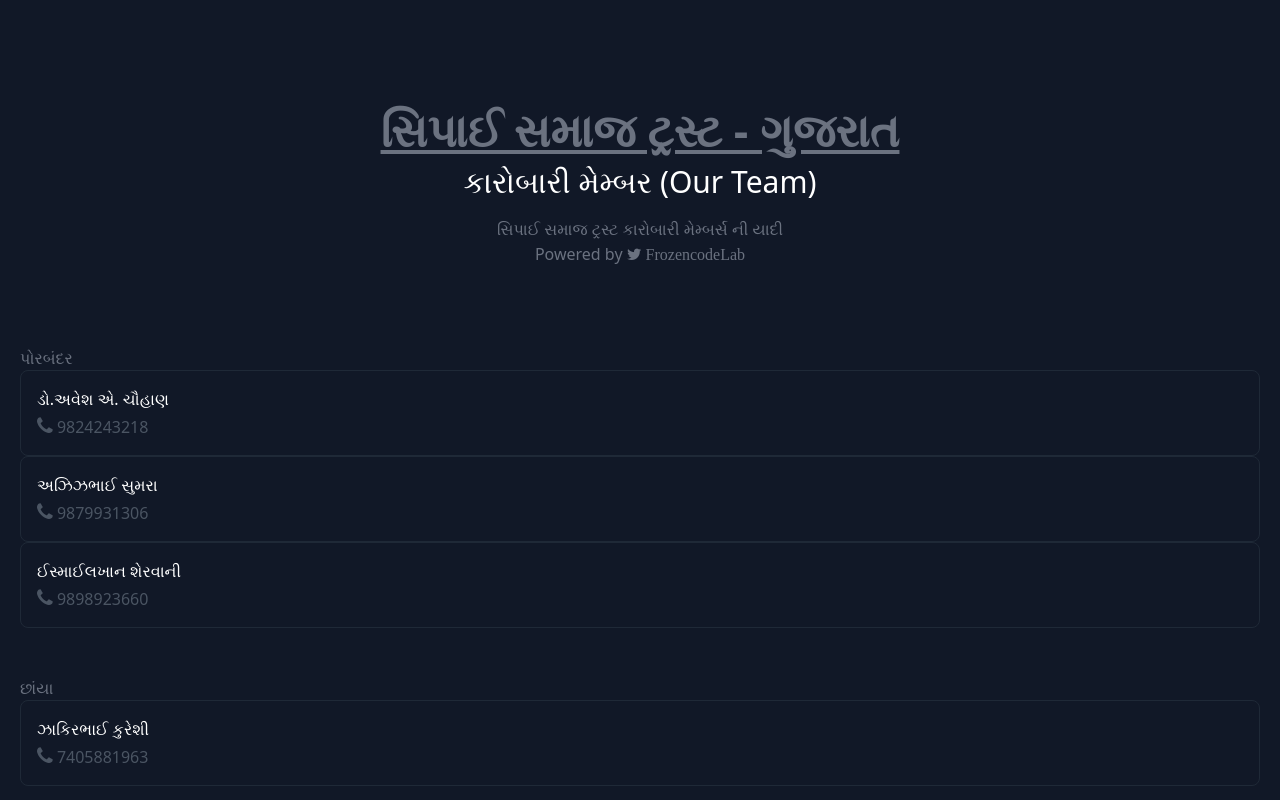
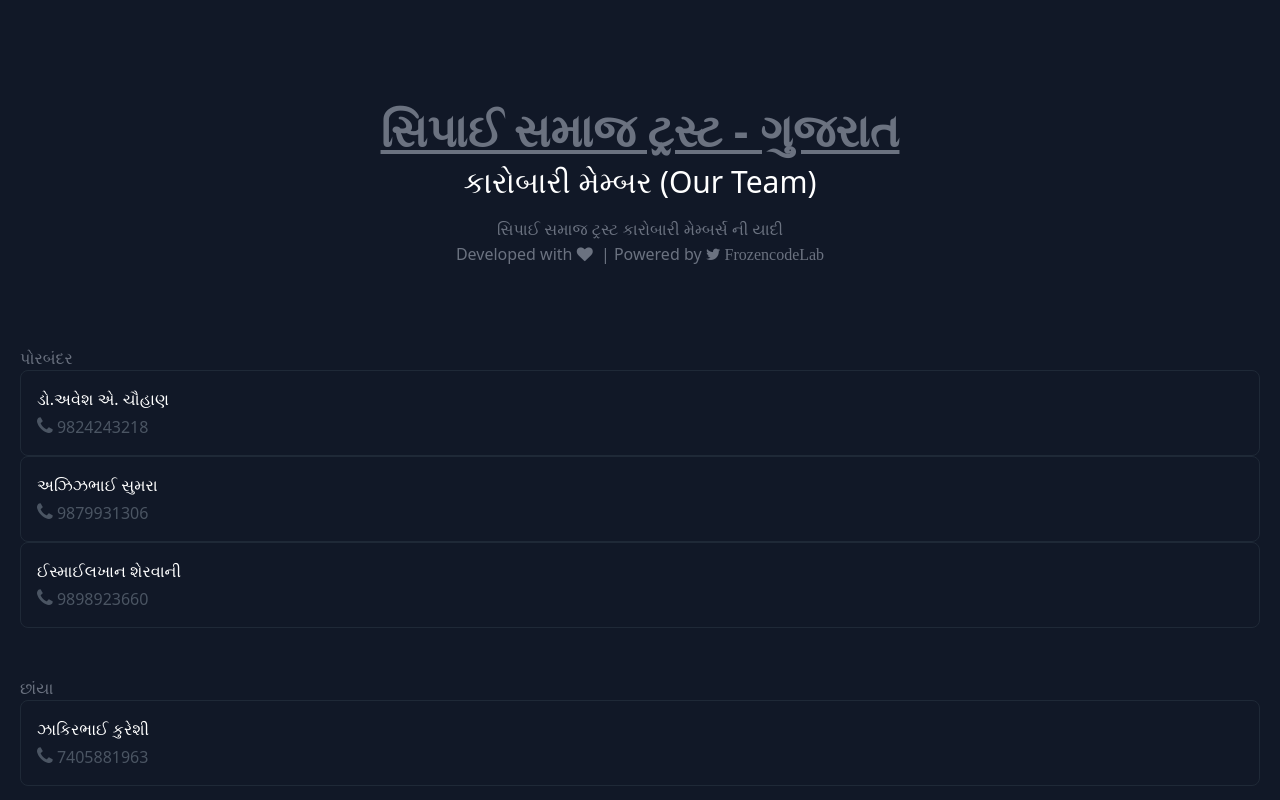
Before and after one commit to altafkhokhar/SiapaiSamajTrust, a plain HTML site: page ContactList.html in a window 1280 px wide. Shown: the top 800 px of the page. Drawn offline with nearby package versions, Linux system fonts and the light colour scheme.

Commit message:
Update ContactList.html

```diff
--- a/ContactList.html
+++ b/ContactList.html
@@ -34,7 +34,7 @@ text-align:center;
 
       <p class="lg:w-2/3 mx-auto leading-relaxed text-base">સિપાઈ સમાજ ટ્રસ્ટ  કારોબારી મેમ્બર્સ ની  યાદી</p>
 
-	  <p> Powered by <i class="fa fa-twitter" aria-hidden="true"> <a href="https://twitter.com/AltafKhokhar8"> FrozencodeLab</a> </i> </p>
+	  <p>Developed with <i class="fa fa-heart" aria-hidden="true"></i> &nbsp;| Powered by <i class="fa fa-twitter" aria-hidden="true"> <a href="https://twitter.com/AltafKhokhar8"> FrozencodeLab</a> </i> </p>
     </div>
 
 
```
